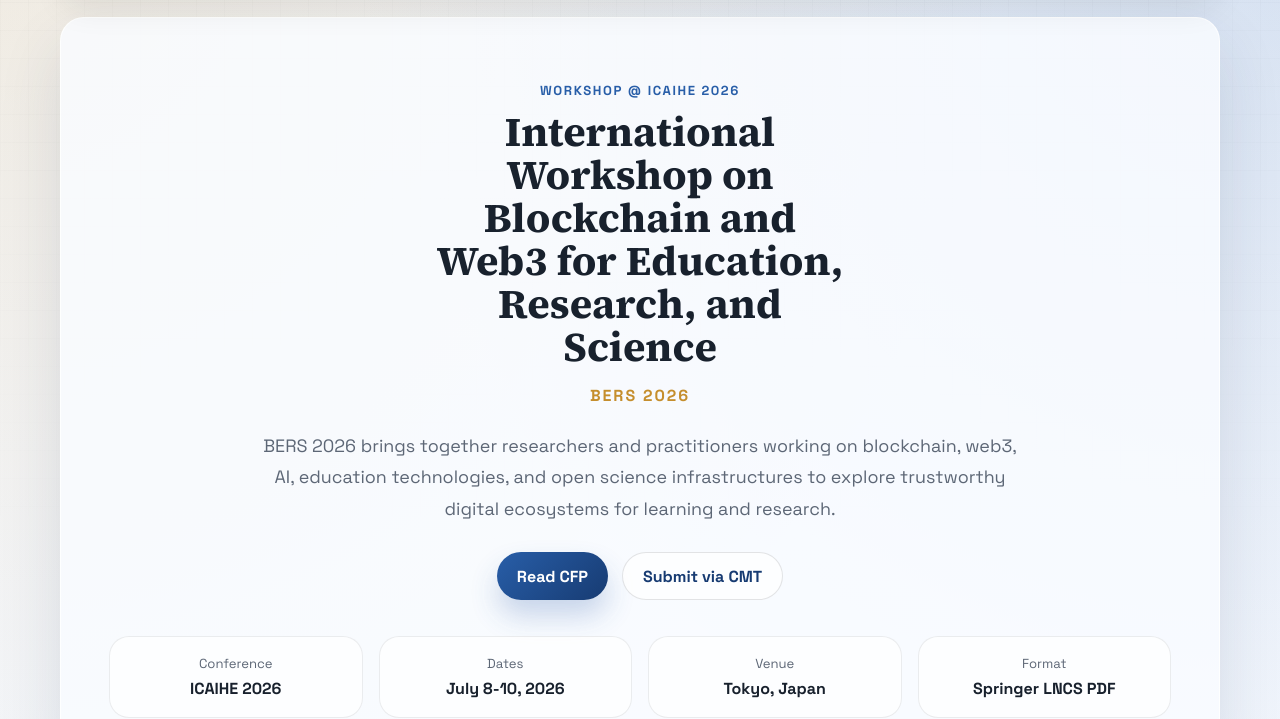
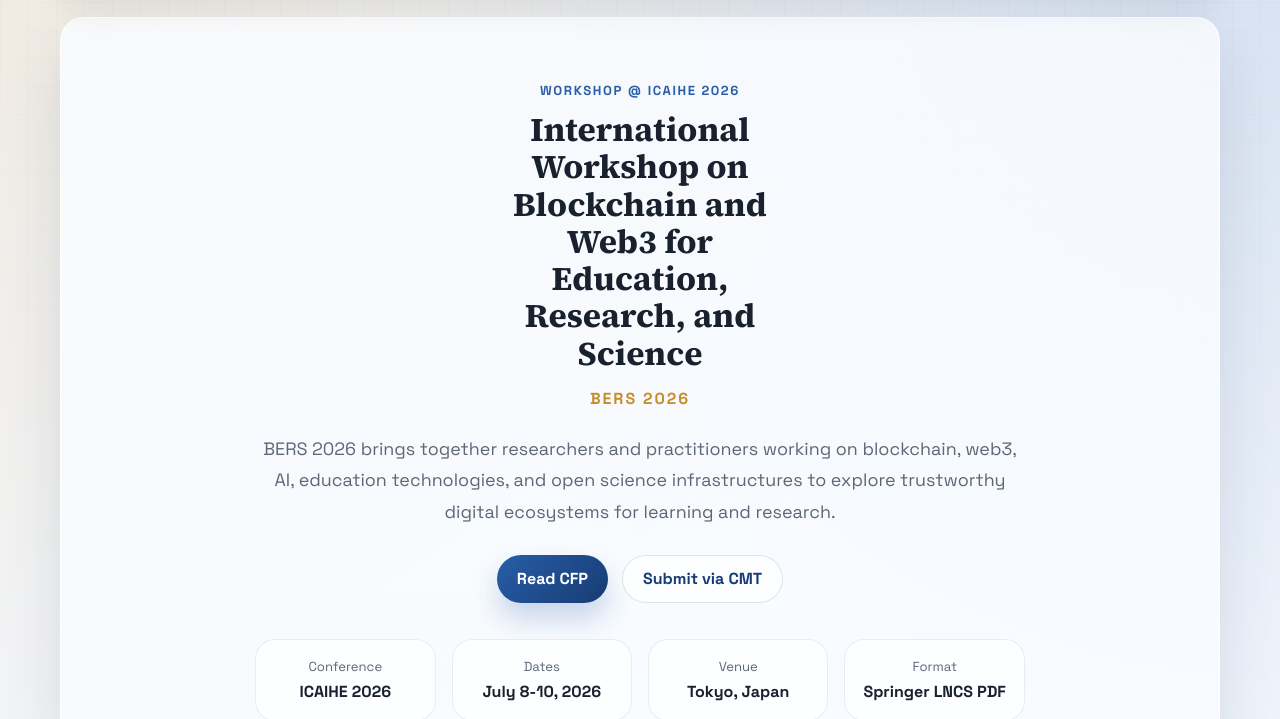
Before and after one commit to cyfaaa/BERS2026, a plain HTML site: page index.html in a window 1280 px wide. Shown: the part 82-801 px from the top of the page. Drawn offline with Linux system fonts and the light colour scheme.

Commit message:
Fix hero alignment and link wrapping

```diff
--- a/index.html
+++ b/index.html
@@ -137,7 +137,7 @@
                 2026.
               </p>
               <p>
-                <a href="https://cmt3.research.microsoft.com/ICAIHE2026">https://cmt3.research.microsoft.com/ICAIHE2026</a>
+                <a class="inline-link" href="https://cmt3.research.microsoft.com/ICAIHE2026">https://cmt3.research.microsoft.com/ICAIHE2026</a>
               </p>
             </div>
           </div>
--- a/styles.css
+++ b/styles.css
@@ -102,6 +102,9 @@
 }
 
 .hero {
+  display: flex;
+  flex-direction: column;
+  align-items: center;
   padding: 64px 48px 40px;
   margin-bottom: 24px;
   text-align: center;
@@ -141,16 +144,19 @@
 }
 
 .hero h1 {
-  max-width: 18ch;
+  max-width: 14ch;
   margin: 0 auto;
-  font-size: clamp(1.55rem, 3.2vw, 2.7rem);
-  line-height: 1.05;
+  font-size: clamp(1.4rem, 2.6vw, 2.25rem);
+  line-height: 1.12;
+  text-align: center;
+  text-wrap: balance;
 }
 
 .hero-code {
   margin: 16px 0 0;
   color: var(--gold);
   font-weight: 700;
+  text-align: center;
 }
 
 .hero-text {
@@ -159,6 +165,7 @@
   font-size: 1.12rem;
   line-height: 1.75;
   color: var(--muted);
+  text-align: center;
 }
 
 .hero-actions,
@@ -296,6 +303,14 @@
   border-radius: 20px;
 }
 
+.inline-link {
+  display: inline-block;
+  max-width: 100%;
+  overflow-wrap: anywhere;
+  word-break: break-word;
+  line-height: 1.7;
+}
+
 .topic-columns {
   grid-template-columns: repeat(2, minmax(0, 1fr));
 }
```
